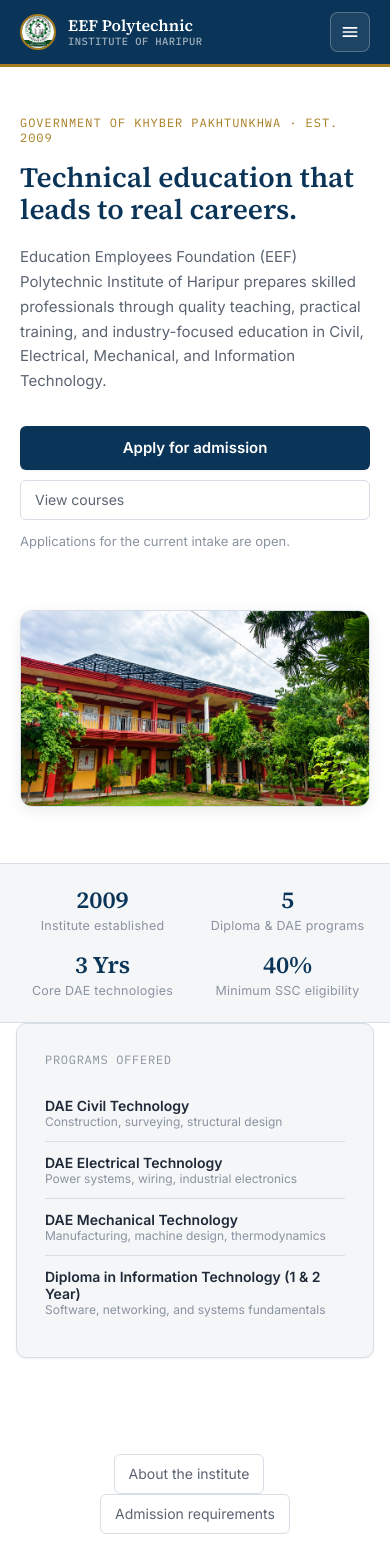
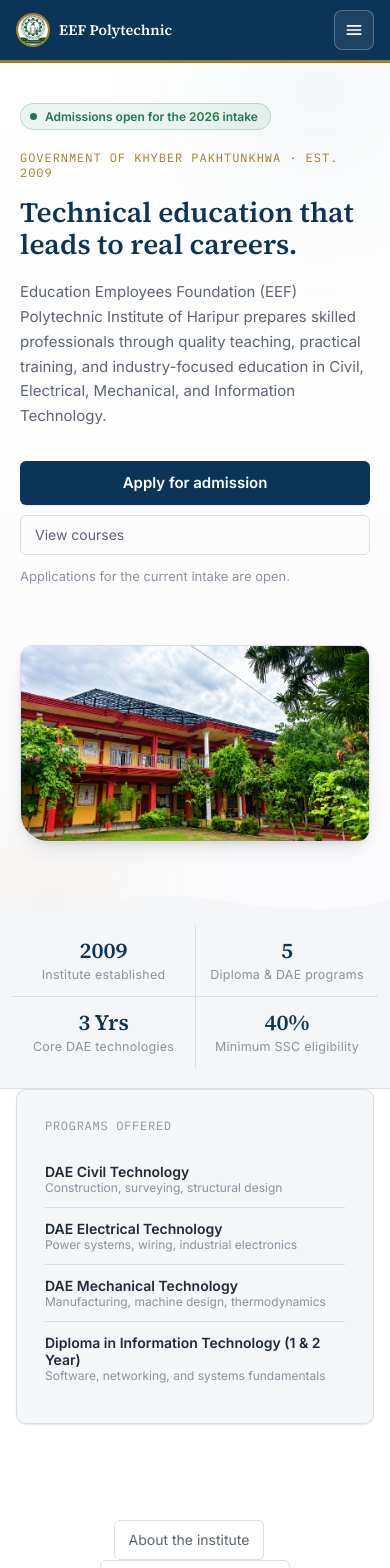
Before and after one commit to Affaan652/EEF, a Next.js app: page / in a window 390 px wide. Shown: the top 1568 px of the page. Built offline with nearby package versions, Linux system fonts and the light colour scheme.

Commit message:
Polish public site UI - mobile fixes, hero energy, layered shadows

```diff
--- a/app/courses/page.tsx
+++ b/app/courses/page.tsx
@@ -56,8 +56,11 @@
       <div className="content-body">
         <div className="content-section">
           <div className="course-grid">
-            {COURSES.map((c) => (
+            {COURSES.map((c, i) => (
               <div className="course-card" key={c.title}>
+                <span className="course-card-index">
+                  {String(i + 1).padStart(2, "0")}
+                </span>
                 <span className="course-card-badge">{c.badge}</span>
                 <h3 className="course-card-title">{c.title}</h3>
                 <p className="course-card-desc">{c.desc}</p>
--- a/app/globals.css
+++ b/app/globals.css
@@ -35,8 +35,8 @@
   --rust: #b3261e;
   --rust-soft: rgba(179, 38, 30, 0.08);
 
-  --shadow-sm: 0 1px 2px rgba(15, 23, 42, 0.06);
-  --shadow-md: 0 4px 14px rgba(15, 23, 42, 0.08);
+  --shadow-sm: 0 1px 2px rgba(15, 23, 42, 0.05), 0 1px 1px rgba(15, 23, 42, 0.04);
+  --shadow-md: 0 10px 24px -10px rgba(15, 23, 42, 0.18), 0 2px 6px rgba(15, 23, 42, 0.06);
 
   /* --font-display, --font-body, --font-mono are set on <html> in
      app/layout.tsx so they resolve to the next/font-optimized faces. */
@@ -262,10 +262,122 @@
   background: #c79a30;
 }
 
+.landing-hero-wrap {
+  position: relative;
+  overflow: hidden;
+  background: linear-gradient(180deg, #ffffff 0%, #fbfbfd 100%);
+}
+
+.landing-hero-wrap::before,
+.landing-hero-wrap::after {
+  content: "";
+  position: absolute;
+  border-radius: 50%;
+  filter: blur(70px);
+  pointer-events: none;
+  z-index: 0;
+}
+
+.landing-hero-wrap::before {
+  width: 440px;
+  height: 440px;
+  background: radial-gradient(circle, rgba(11, 53, 88, 0.1), transparent 70%);
+  top: -180px;
+  right: -100px;
+}
+
+.landing-hero-wrap::after {
+  width: 340px;
+  height: 340px;
+  background: radial-gradient(circle, rgba(166, 124, 30, 0.16), transparent 70%);
+  bottom: -140px;
+  left: -80px;
+}
+
+.landing-hero-wave {
+  display: block;
+  width: 100%;
+  height: 36px;
+  margin-top: -1px;
+  position: relative;
+  z-index: 1;
+}
+
+.landing-badge {
+  display: inline-flex;
+  align-items: center;
+  gap: 8px;
+  background: var(--good-soft);
+  color: var(--good);
+  border: 1px solid rgba(28, 122, 77, 0.22);
+  padding: 6px 14px 6px 10px;
+  border-radius: 999px;
+  font-size: 12.5px;
+  font-weight: 600;
+  margin-bottom: 20px;
+}
+
+.landing-badge-dot {
+  width: 7px;
+  height: 7px;
+  border-radius: 50%;
+  background: var(--good);
+  flex-shrink: 0;
+  animation: pulse-dot 2.2s ease-out infinite;
+}
+
+@keyframes pulse-dot {
+  0% {
+    box-shadow: 0 0 0 0 rgba(28, 122, 77, 0.45);
+  }
+  70% {
+    box-shadow: 0 0 0 7px rgba(28, 122, 77, 0);
+  }
+  100% {
+    box-shadow: 0 0 0 0 rgba(28, 122, 77, 0);
+  }
+}
+
+@keyframes hero-rise {
+  from {
+    opacity: 0;
+    transform: translateY(12px);
+  }
+  to {
+    opacity: 1;
+    transform: translateY(0);
+  }
+}
+
+.landing-hero-copy > * {
+  animation: hero-rise 0.55s ease both;
+}
+
+.landing-hero-copy > *:nth-child(1) {
+  animation-delay: 0s;
+}
+.landing-hero-copy > *:nth-child(2) {
+  animation-delay: 0.05s;
+}
+.landing-hero-copy > *:nth-child(3) {
+  animation-delay: 0.1s;
+}
+.landing-hero-copy > *:nth-child(4) {
+  animation-delay: 0.15s;
+}
+.landing-hero-copy > *:nth-child(5) {
+  animation-delay: 0.2s;
+}
+.landing-hero-copy > *:nth-child(6) {
+  animation-delay: 0.25s;
+}
+
 .landing-hero {
+  position: relative;
+  z-index: 1;
   max-width: 1120px;
   margin: 0 auto;
-  padding: 72px 32px 56px;
+  padding: 64px 32px 56px;
   display: grid;
   grid-template-columns: 1.2fr 1fr;
   gap: 48px;
@@ -312,11 +424,13 @@
 
 .landing-hero-image {
   position: relative;
-  border-radius: 12px;
+  z-index: 1;
+  border-radius: 14px 14px 14px 42px;
   overflow: hidden;
   box-shadow: var(--shadow-md);
   border: 1px solid var(--border);
   aspect-ratio: 4 / 3;
+  animation: hero-rise 0.6s ease 0.15s both;
 }
 
 .landing-hero-image img {
@@ -381,7 +495,6 @@
    ------------------------------------------------------------ */
 
 .stats-strip {
-  border-top: 1px solid var(--border);
   border-bottom: 1px solid var(--border);
   background: var(--bg-subtle);
 }
@@ -389,11 +502,20 @@
 .stats-strip-inner {
   max-width: 1120px;
   margin: 0 auto;
-  padding: 32px 32px;
+  padding: 8px 32px 36px;
   display: grid;
   grid-template-columns: repeat(4, 1fr);
-  gap: 24px;
+  gap: 0;
   text-align: center;
+}
+
+.stats-strip-inner > div {
+  padding: 16px 12px;
+  border-left: 1px solid var(--border);
+}
+
+.stats-strip-inner > div:first-child {
+  border-left: none;
 }
 
 .stats-strip-value {
@@ -416,13 +538,29 @@
    ------------------------------------------------------------ */
 
 .content-page-header {
-  background: var(--navy);
+  position: relative;
+  overflow: hidden;
+  background: linear-gradient(165deg, var(--navy) 0%, var(--navy-dark) 100%);
   color: #ffffff;
-  padding: 52px 32px 40px;
+  padding: 52px 32px 44px;
   text-align: center;
+  border-bottom: 3px solid var(--gold);
+}
+
+.content-page-header::before {
+  content: "";
+  position: absolute;
+  top: -120px;
+  left: 50%;
+  transform: translateX(-50%);
+  width: 480px;
+  height: 320px;
+  background: radial-gradient(ellipse, rgba(255, 255, 255, 0.08), transparent 70%);
+  pointer-events: none;
 }
 
 .content-page-eyebrow {
+  position: relative;
   font-family: var(--font-mono);
   font-size: 12px;
   letter-spacing: 0.08em;
@@ -432,6 +570,7 @@
 }
 
 .content-page-title {
+  position: relative;
   font-family: var(--font-display);
   font-weight: 600;
   font-size: clamp(26px, 3.6vw, 38px);
@@ -441,6 +580,7 @@
 }
 
 .content-page-lede {
+  position: relative;
   font-size: 15px;
   color: rgba(255, 255, 255, 0.78);
   max-width: 640px;
@@ -552,17 +692,48 @@
 }
 
 .course-card {
+  position: relative;
   background: var(--surface);
   border: 1px solid var(--border);
   border-radius: 10px;
-  padding: 22px;
+  padding: 24px 22px 22px;
   box-shadow: var(--shadow-sm);
-  transition: box-shadow 0.15s ease, transform 0.15s ease;
+  transition: box-shadow 0.2s ease, transform 0.2s ease, border-color 0.2s ease;
+  overflow: hidden;
+}
+
+.course-card::before {
+  content: "";
+  position: absolute;
+  top: 0;
+  left: 0;
+  right: 0;
+  height: 3px;
+  background: linear-gradient(90deg, var(--navy), var(--gold));
+  opacity: 0.7;
+  transition: opacity 0.2s ease;
 }
 
 .course-card:hover {
   box-shadow: var(--shadow-md);
-  transform: translateY(-2px);
+  transform: translateY(-3px);
+  border-color: var(--border-strong);
+}
+
+.course-card:hover::before {
+  opacity: 1;
+}
+
+.course-card-index {
+  position: absolute;
+  top: 12px;
+  right: 18px;
+  font-family: var(--font-display);
+  font-size: 26px;
+  font-weight: 600;
+  color: var(--bg-muted);
+  line-height: 1;
+  user-select: none;
 }
 
 .course-card-badge {
@@ -576,6 +747,7 @@
   padding: 3px 10px;
   border-radius: 20px;
   margin-bottom: 12px;
+  position: relative;
 }
 
 .course-card-title {
@@ -585,6 +757,8 @@
   color: var(--navy);
   margin: 0 0 8px;
   line-height: 1.35;
+  position: relative;
+  max-width: 85%;
 }
 
 .course-card-desc {
@@ -592,6 +766,7 @@
   color: var(--text-faint);
   line-height: 1.6;
   margin: 0;
+  position: relative;
 }
 
 /* Admissions page — eligibility / documents two-up */
@@ -661,7 +836,7 @@
 .site-footer-col {
   display: flex;
   flex-direction: column;
-  gap: 10px;
+  gap: 4px;
 }
 
 .site-footer-title {
@@ -669,7 +844,7 @@
   font-size: 15px;
   font-weight: 600;
   color: #ffffff;
-  margin-bottom: 4px;
+  margin-bottom: 6px;
 }
 
 .site-footer-text {
@@ -682,12 +857,14 @@
 .site-footer-col a {
   color: rgba(255, 255, 255, 0.75);
   font-size: 13.5px;
-  transition: color 0.15s ease;
+  padding: 7px 0;
+  transition: color 0.15s ease, transform 0.15s ease;
 }
 
 .site-footer-col a:hover {
   color: #ffffff;
   text-decoration: none;
+  transform: translateX(2px);
 }
 
 .site-footer-bottom {
@@ -1642,11 +1819,32 @@
     grid-template-columns: 1fr;
     padding-left: 20px;
     padding-right: 20px;
-    padding-top: 48px;
+    padding-top: 40px;
+    padding-bottom: 44px;
+  }
+
+  .landing-badge {
+    font-size: 12px;
+    padding: 5px 12px 5px 9px;
   }
 
   .landing-hero-image {
     aspect-ratio: 16 / 9;
+    border-radius: 12px 12px 12px 28px;
+  }
+
+  .landing-hero-wrap::before {
+    width: 260px;
+    height: 260px;
+    top: -100px;
+    right: -60px;
+  }
+
+  .landing-hero-wrap::after {
+    width: 200px;
+    height: 200px;
+    bottom: -80px;
+    left: -50px;
   }
 
   .landing-panel-section {
@@ -1745,16 +1943,18 @@
   }
 
   .site-header-inner {
-    padding: 12px 20px;
+    padding: 10px 16px;
+    gap: 10px;
   }
 
   .site-brand {
-    font-size: 15px;
+    font-size: 14.5px;
+    gap: 9px;
   }
 
   .site-brand-logo {
-    width: 36px;
-    height: 36px;
+    width: 34px;
+    height: 34px;
   }
 
   .landing-title {
@@ -1828,12 +2028,25 @@
 
   .stats-strip-inner {
     grid-template-columns: 1fr 1fr;
-    gap: 20px;
-    padding: 24px 20px;
+    gap: 0;
+    padding: 4px 12px 20px;
+  }
+
+  .stats-strip-inner > div {
+    border-left: none;
+    padding: 14px 10px;
+  }
+
+  .stats-strip-inner > div:nth-child(2n) {
+    border-left: 1px solid var(--border);
+  }
+
+  .stats-strip-inner > div:nth-child(n + 3) {
+    border-top: 1px solid var(--border);
   }
 
   .stats-strip-value {
-    font-size: 24px;
+    font-size: 22px;
   }
 
   .content-page-header {
@@ -1855,8 +2068,8 @@
 }
 
 @media (max-width: 400px) {
-  .site-brand {
-    font-size: 16px;
+  .site-brand-sub {
+    display: none;
   }
 
   .record-grid {
--- a/app/page.tsx
+++ b/app/page.tsx
@@ -9,8 +9,13 @@
     <>
       <SiteHeader />
 
-      <section className="landing-hero">
-        <div>
+      <section className="landing-hero-wrap">
+        <div className="landing-hero">
+          <div className="landing-hero-copy">
+            <div className="landing-badge">
+              <span className="landing-badge-dot" aria-hidden="true" />
+              Admissions open for the 2026 intake
+            </div>
             <div className="landing-eyebrow">
               Government of Khyber Pakhtunkhwa · Est. 2009
             </div>
@@ -44,6 +49,19 @@
               sizes="(max-width: 860px) 100vw, 480px"
             />
           </div>
+        </div>
+
+        <svg
+          className="landing-hero-wave"
+          viewBox="0 0 1440 60"
+          preserveAspectRatio="none"
+          aria-hidden="true"
+        >
+          <path
+            d="M0,32 C240,60 480,4 720,20 C960,36 1200,54 1440,24 L1440,60 L0,60 Z"
+            fill="var(--bg-subtle)"
+          />
+        </svg>
       </section>
 
       <div className="stats-strip">
```
Lines whose indentation alone changed are shown as unchanged.
